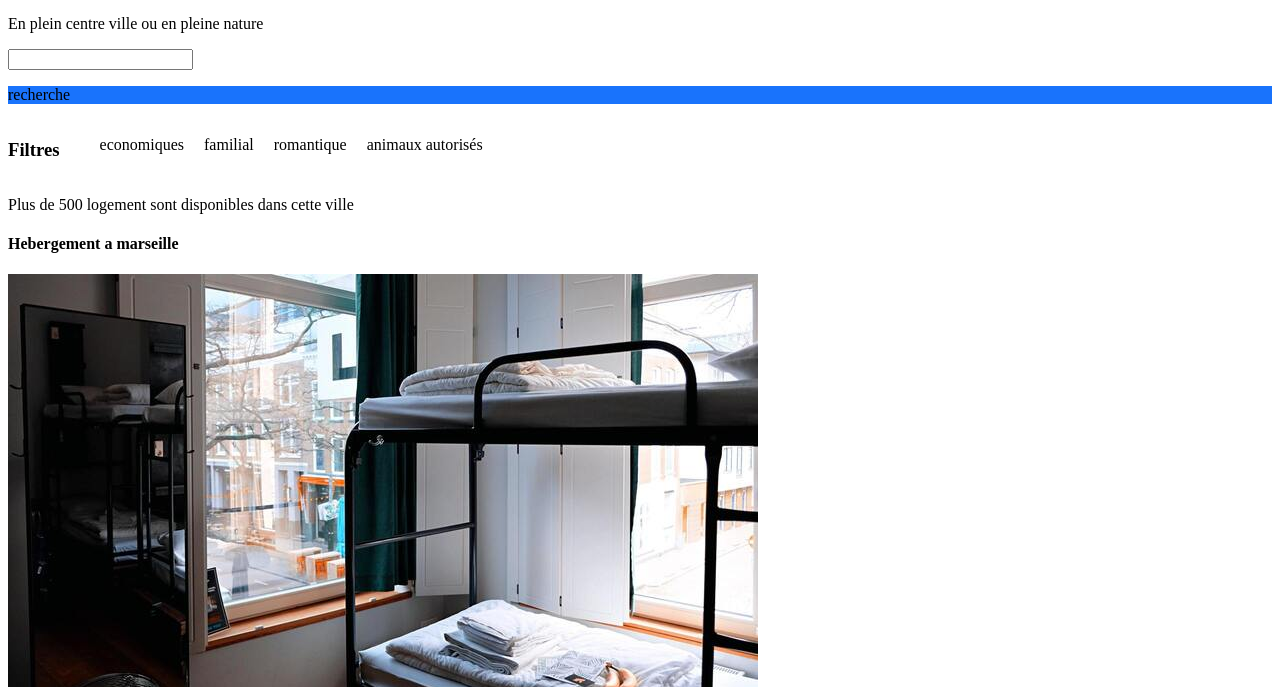
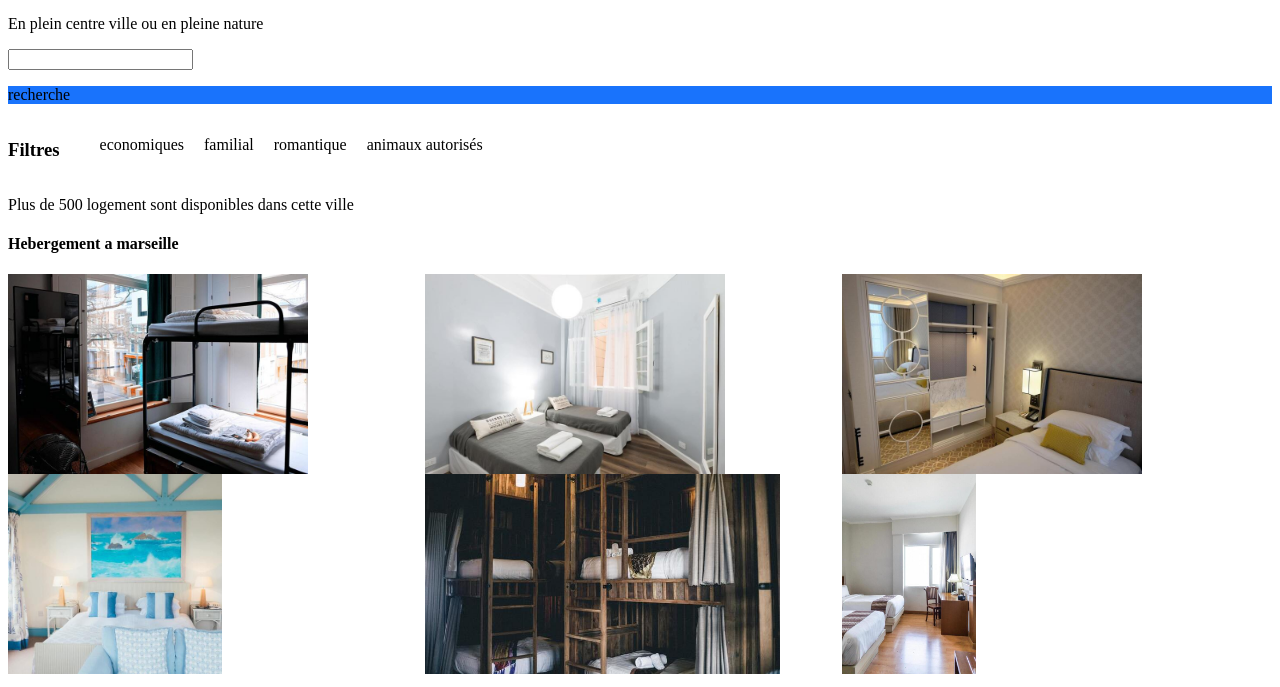
Before and after one commit to Benoitmondot/opc-projet2-, a plain HTML site: page index.html in a window 1280 px wide. Shown: the part 102-789 px from the top of the page. Drawn offline with Linux system fonts and the light colour scheme.

Commit message:
ajustement taille des images
on a ajuster lma taille des images

```diff
--- a/css/main.css
+++ b/css/main.css
@@ -35,3 +35,21 @@ p
     display: flex;
     justify-content: flex-start;
 }
+
+.hebergement
+{
+    width: 33%;
+    height: 200px;
+}
+
+.hebergements
+{
+    display: flex;
+    flex-wrap: wrap;
+}
+
+.hebergement img
+{
+    max-width: 100%;
+    max-height: 100%;
+}
--- a/index.html
+++ b/index.html
@@ -41,7 +41,7 @@
         </header>
       <section>
         <article>
-          <div class="conteneur">
+          <div>
             <h4>Hebergement a marseille</h4>
             <div class="hebergements">
               <div class="hebergement">
```
